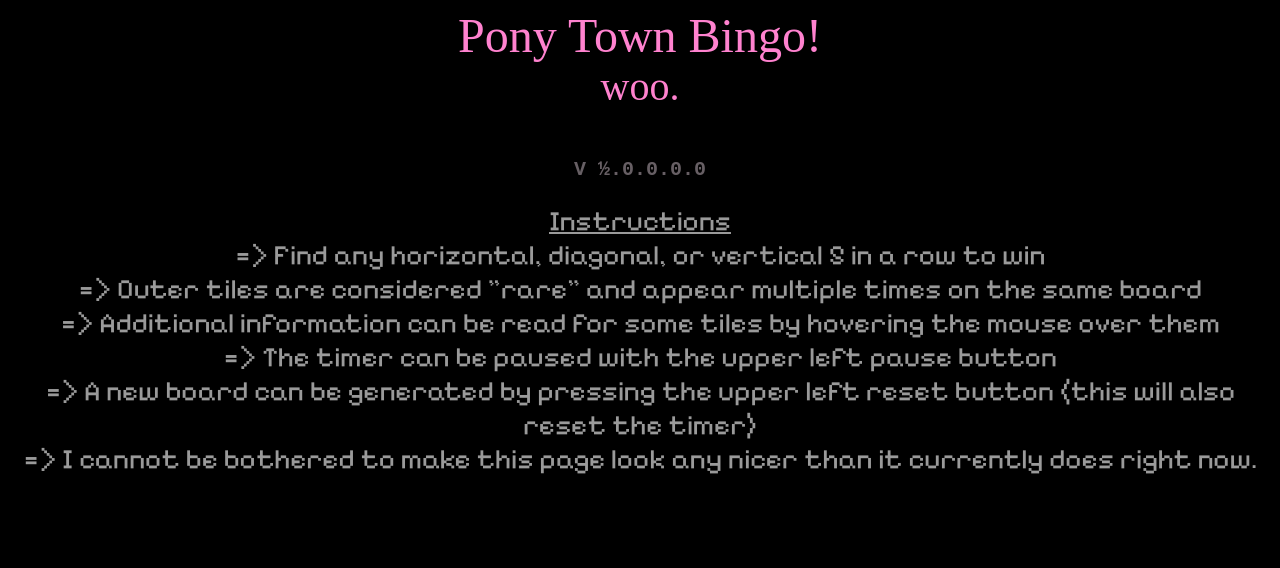
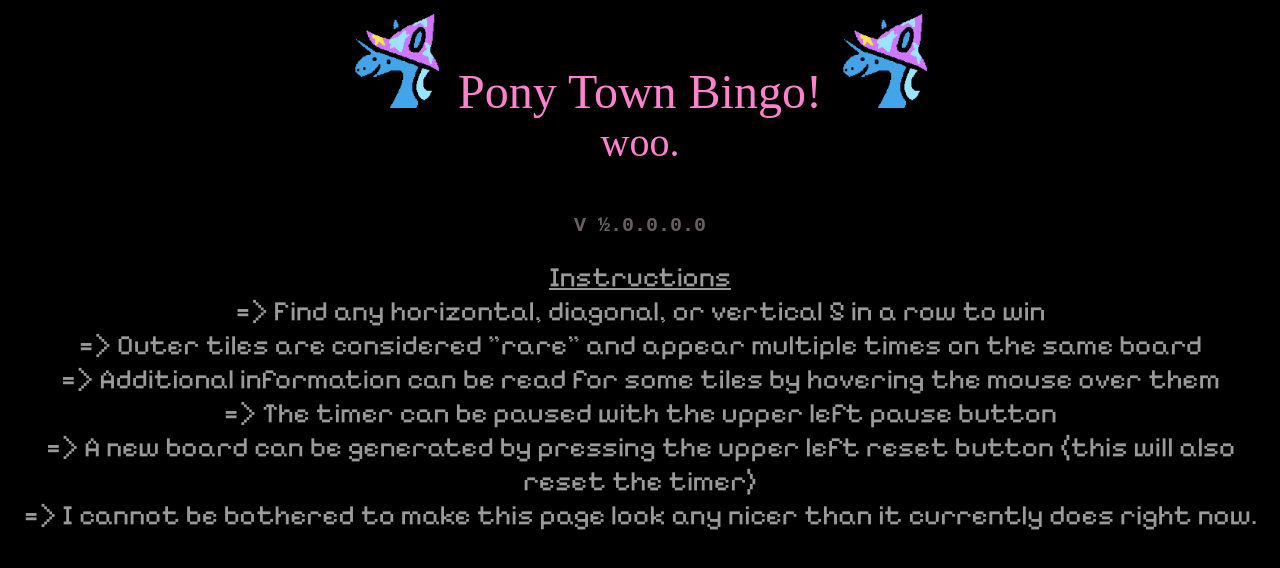
Before and after one commit to doooooolphin/pony_bingo, a plain HTML site: page index.html in a window 1280 px wide. Drawn offline with Linux system fonts and the light colour scheme; a web font is replaced by a local one.

Commit message:
Trixie Update
added triple the trixie!

```diff
--- a/index.html
+++ b/index.html
@@ -26,7 +26,12 @@
  <body>
 
    <p>
-      Pony Town Bingo! <br>
+      <img src="trixie_icon.png" alt="Trixie!" style="width:100px;height:100px;">
+
+      Pony Town Bingo!
+      <img src="trixie_icon.png" alt="Trixie!" style="width:100px;height:100px;">
+      <br>
+
       <small>woo.</small>
    </p>
    <p1>
@@ -45,6 +50,6 @@
  <!-- Fonts: https://www.w3schools.com/howto/howto_google_fonts.asp -->
 
 
- <canvas style="position: absolute; top: 900; bottom: 0; left:0; right: 0; margin: auto;">
+ <canvas style="position: absolute; top: 1000; bottom: 0; left:0; right: 0; margin: auto;">
     <script src = "index.js"> </script>
  </canvas>
```
Also changed, not shown: trixie_icon.png (added).
